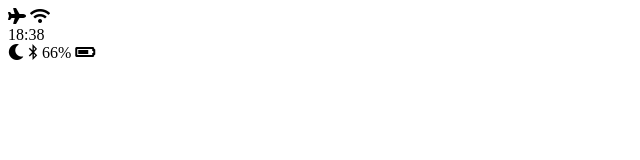
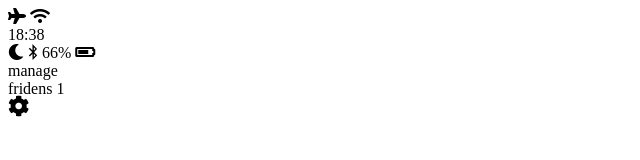
Before and after one commit to flsnrtmmyungju/kakaotest, a plain HTML site: page index.html in a window 1280 px wide. Shown: the whole page, without its empty margins (0-640 px from the left). Drawn offline with Linux system fonts and the light colour scheme.

Commit message:
좀수정

```diff
--- a/index.html
+++ b/index.html
@@ -32,7 +32,19 @@
           </span>
         </div>
       </div>
-      <div class="header_bottom"><!--프렌즈 적히는곳--></div>
+      <div class="header_bottom">
+        <!--프렌즈 적히는곳-->
+        <div class="header_column">
+          <span class="header_text">manage</span>
+        </div>
+        <div class="header_column">
+          <span class="header_text">fridens <span class="header_number">1</span></span>
+        </div>
+        <div class="header_column">
+          <!--bolt icon-->
+          <i class="fas fa-cog fa-lg"></i>
+        </div>
+      </div>
     </header>
   </body>
 </html>
```
